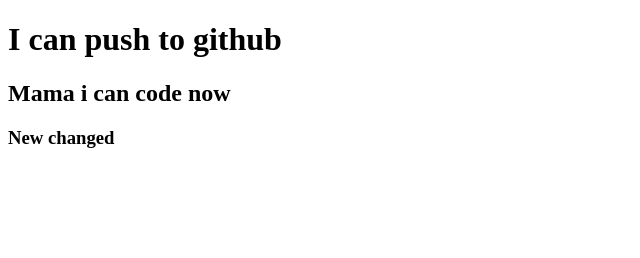
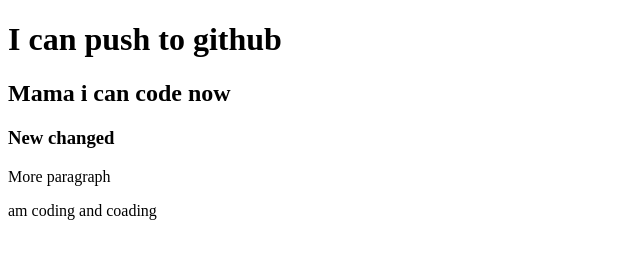
Before and after one commit to Emranhossain123/my-second-repo, a plain HTML site: page index.html in a window 1280 px wide. Shown: the whole page, without its empty margins (0-640 px from the left). Drawn offline with Linux system fonts and the light colour scheme.

Commit message:
styles added

```diff
--- a/index.html
+++ b/index.html
@@ -5,10 +5,13 @@
     <meta http-equiv="X-UA-Compatible" content="IE=edge">
     <meta name="viewport" content="width=device-width, initial-scale=1.0">
     <title>My second github repo</title>
+    <link rel="stylesheet" href="style.css">
 </head>
 <body>
    <h1>I can push to github</h1>
    <h2>Mama i can code now</h2>
    <h3>New changed</h3>
+   <p>More paragraph</p>
+   <p> am coding and coading</p>
 </body>
 </html>
```
Also changed, not shown: style.css (added).
